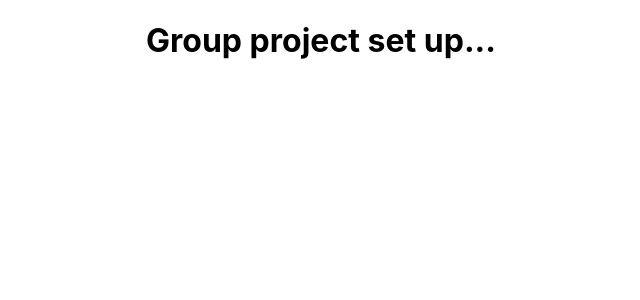
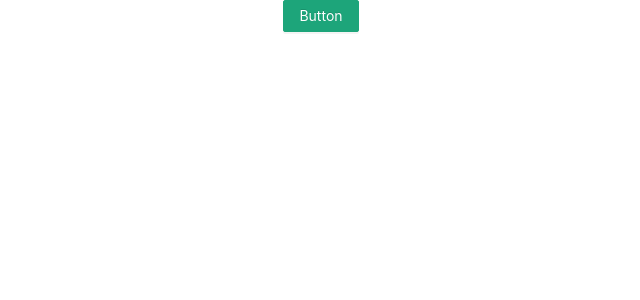
Before and after one commit to federicaverg/codetogether, a React (Create React App) app: page / in a window 1280 px wide. Shown: the top 300 px of the page, without its empty margins (319-959 px from the left). Built offline with nearby package versions, Linux system fonts and the light colour scheme.

Commit message:
Set up antdesign, craco, craco-less

```diff
--- /dev/null
+++ b/craco.config.js
@@ -0,0 +1,17 @@
+const CracoLessPlugin = require('craco-less');
+
+module.exports = {
+  plugins: [
+    {
+      plugin: CracoLessPlugin,
+      options: {
+        lessLoaderOptions: {
+          lessOptions: {
+            modifyVars: { '@primary-color': '#1DA57A' },
+            javascriptEnabled: true,
+          },
+        },
+      },
+    },
+  ],
+};
--- a/src/App.js
+++ b/src/App.js
@@ -1,12 +1,11 @@
-import logo from './logo.svg';
-import './App.css';
+import React from 'react';
+import { Button } from 'antd';
+import './App.less';
 
-function App() {
-  return (
-    <div className="App">
-      <h1>Group project set up...</h1>
-    </div>
-  );
-}
+const App = () => (
+  <div className="App">
+    <Button type="primary">Button</Button>
+  </div>
+);
 
 export default App;
--- a/src/App.css
+++ b/src/App.less
@@ -1,3 +1,5 @@
+@import "~antd/dist/antd.less";
+
 .App {
   text-align: center;
 }
```
Also changed, not shown: package.json (+6 -3 lines), 1 other file (tests, documents, lock files or other folders).
